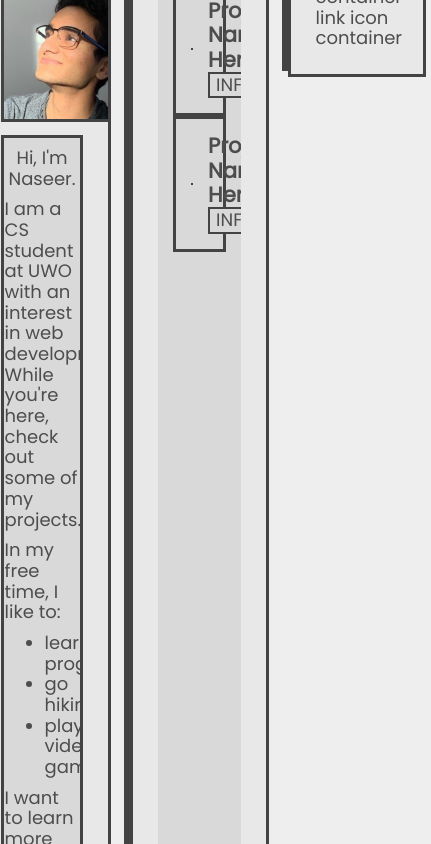
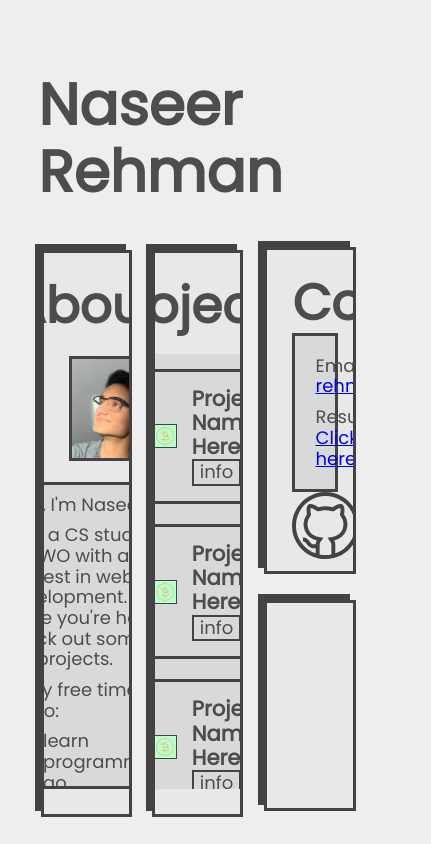
Before and after one commit to naseer-rehman/nacereal.github.io, a React (Create React App) app: page / in a window 390 px wide. Shown: the top 844 px of the page, 431 px wide, since content can reach past the window. Built offline with nearby package versions, Linux system fonts and the light colour scheme.

Commit message:
Updated styling and completed section contents
- Fixed responsiveness of box dimensions
- Added project card icons and spacing
- Added contact section content + styling

```diff
--- a/src/components/ContactCard.js
+++ b/src/components/ContactCard.js
@@ -1,15 +1,28 @@
 import "./styles/ContactCard.scss";
 
 const ContactCard = () => {
+  const email = "rehmn.nas@gmail.com";
+
   return (
     <div className="ContentCard ContactCard">
       <h2>Contact</h2>
-      <div className="links-container">
-        link container
+      <div className="links-container content-box">
+        <p>Email: <a href={`mailto:${email}`}>{email}</a></p>
+        <p>Resume: <a href="#">Click here</a></p>
       </div>
       <div className="horizontal-line-separator"></div>
-      <div className="link-icon-container">
-        link icon container
+      <div className="icon-links-container">
+        <a className="icon-link" href="https://github.com/naseer-rehman">
+          <svg viewBox="0 0 512 512" xmlns="http://www.w3.org/2000/svg">
+            <path d="M256 0C115.3 0 0 116.3 0 257c0 139.9 114.3 255 256 255 141.6 0 256-115 256-255C512 116.3 396.7 0 256 0zm45 477.5a222.3 222.3 0 0 1-90 0v-70.2c0-16.8 4.5-22.8 10.5-30.9 3-3.5 4.9-6.6 18.6-27.3l-23.1-3.6c-59.4-8.7-82.8-39.6-92.1-63.6a102 102 0 0 1 15.9-97.8 18 18 0 0 0 3.6-17.4 88.4 88.4 0 0 1-.9-44.1c16 2.3 32.3 13.7 45.9 21.9 6.3 3.7 9.6 2.7 12.6 3 11-2.3 28-7.8 54.3-7.8 16.2 0 33.3 2.4 50.1 7.2 3 0 7.8 2.5 16.2-2.4 14.3-8.7 30-19.7 45.9-21.9 3 8.4 3.6 30.3-.9 44.1a18 18 0 0 0 3.6 17.4 102 102 0 0 1 15.9 97.8c-9.3 24-32.7 54.9-92.1 63.6l-23.1 3.6c14.2 21.4 15.7 24 18.6 27.3 6 8.1 10.5 14.1 10.5 30.9zm30-8.7v-61.5a72 72 0 0 0-8.4-36.9c45.6-12.3 78-39.3 92.4-78a131.9 131.9 0 0 0-17.1-123c4.5-20.1 4.5-52.2-6.3-67.2A23.4 23.4 0 0 0 371.8 92h-.3c-23.3 1.3-41.6 13-61.2 24.9a207.2 207.2 0 0 0-108.3 0c-20.7-12.5-38.8-23.7-62.7-24.9a23 23 0 0 0-18.9 10.2c-10.8 15-10.8 47.1-6.3 67.2a132 132 0 0 0-17.1 123c14.4 38.7 46.8 65.7 92.4 78a65 65 0 0 0-7.8 26.3 40 40 0 0 1-24.7 2 33 33 0 0 1-19.2-16.5c-12-20-32.2-36.3-55.3-34.2l2.6 30c10.7-1 21.4 10.3 26.9 19.7a63 63 0 0 0 36.5 29.9 63.5 63.5 0 0 0 32.6.9v40.4A225.5 225.5 0 0 1 30 257C30 132.8 131.8 30 256 30s226 102.8 226 227c0 97.8-63.7 181.2-151 211.8zm0 0"/>
+          </svg>
+        </a>
+        <a className="icon-link" href="https://www.linkedin.com/in/naseer-rehman/">
+          <svg xmlns="http://www.w3.org/2000/svg" viewBox="0 0 50 50">
+            <path d="M44 1H6a5 5 0 0 0-5 5v38a5 5 0 0 0 5 5h38a5 5 0 0 0 5-5V6a5 5 0 0 0-5-5zm3 43a3 3 0 0 1-3 3H6a3 3 0 0 1-3-3V6a3 3 0 0 1 3-3h38a3 3 0 0 1 3 3v38z"/>
+            <path d="M8 42h8V19H8v23zm2-21h4v19h-4V21zm2-14a5 5 0 1 0 .01 10.01A5 5 0 0 0 12 7zm0 8a3 3 0 1 1 0-6 3 3 0 0 1 0 6zm19 4c-1.36 0-2.7.3-4 .92V19h-8v23h8V31a4 4 0 0 1 8 0v11h8V31c0-6.62-5.38-12-12-12zm10 21h-4v-9a6 6 0 0 0-12 0v9h-4V21h4v2.52l1.56-1.06A7.87 7.87 0 0 1 31 21c5.51 0 10 4.49 10 10v9z"/>
+          </svg>
+        </a>
       </div>
     </div>
   );
--- a/src/components/ProjectCard.js
+++ b/src/components/ProjectCard.js
@@ -11,8 +11,12 @@ const ProjectCard = () => {
       <div className="project-card-info">
         <h3>Project Name Here</h3>
         <div className="project-card-button-container">
-          <button>INFO</button>
-          <button><span>git</span></button>
+          <button>info</button>
+          <a className="icon-link" href="#" target="__blank">
+            <svg viewBox="0 0 512 512" xmlns="http://www.w3.org/2000/svg">
+              <path d="M256 0C115.3 0 0 116.3 0 257c0 139.9 114.3 255 256 255 141.6 0 256-115 256-255C512 116.3 396.7 0 256 0zm45 477.5a222.3 222.3 0 0 1-90 0v-70.2c0-16.8 4.5-22.8 10.5-30.9 3-3.5 4.9-6.6 18.6-27.3l-23.1-3.6c-59.4-8.7-82.8-39.6-92.1-63.6a102 102 0 0 1 15.9-97.8 18 18 0 0 0 3.6-17.4 88.4 88.4 0 0 1-.9-44.1c16 2.3 32.3 13.7 45.9 21.9 6.3 3.7 9.6 2.7 12.6 3 11-2.3 28-7.8 54.3-7.8 16.2 0 33.3 2.4 50.1 7.2 3 0 7.8 2.5 16.2-2.4 14.3-8.7 30-19.7 45.9-21.9 3 8.4 3.6 30.3-.9 44.1a18 18 0 0 0 3.6 17.4 102 102 0 0 1 15.9 97.8c-9.3 24-32.7 54.9-92.1 63.6l-23.1 3.6c14.2 21.4 15.7 24 18.6 27.3 6 8.1 10.5 14.1 10.5 30.9zm30-8.7v-61.5a72 72 0 0 0-8.4-36.9c45.6-12.3 78-39.3 92.4-78a131.9 131.9 0 0 0-17.1-123c4.5-20.1 4.5-52.2-6.3-67.2A23.4 23.4 0 0 0 371.8 92h-.3c-23.3 1.3-41.6 13-61.2 24.9a207.2 207.2 0 0 0-108.3 0c-20.7-12.5-38.8-23.7-62.7-24.9a23 23 0 0 0-18.9 10.2c-10.8 15-10.8 47.1-6.3 67.2a132 132 0 0 0-17.1 123c14.4 38.7 46.8 65.7 92.4 78a65 65 0 0 0-7.8 26.3 40 40 0 0 1-24.7 2 33 33 0 0 1-19.2-16.5c-12-20-32.2-36.3-55.3-34.2l2.6 30c10.7-1 21.4 10.3 26.9 19.7a63 63 0 0 0 36.5 29.9 63.5 63.5 0 0 0 32.6.9v40.4A225.5 225.5 0 0 1 30 257C30 132.8 131.8 30 256 30s226 102.8 226 227c0 97.8-63.7 181.2-151 211.8zm0 0"/>
+            </svg>
+        </a>
         </div>
       </div>
     </div>
--- a/src/components/ProjectsListCard.js
+++ b/src/components/ProjectsListCard.js
@@ -7,7 +7,7 @@ const ProjectsListCard = () => {
     <div className="ContentCard ProjectsListCard">
       <h2>Projects</h2>
       <div className="project-cards-container content-box">
-        {Array.from({length: 2}, () => <ProjectCard />)}
+        {Array.from({length: 10}, () => <ProjectCard />)}
       </div>
     </div>
   );
--- a/src/components/styles/AboutCard.scss
+++ b/src/components/styles/AboutCard.scss
@@ -3,20 +3,29 @@
 
 .AboutCard {
   @include ContentCard.contentCard;
+  display: inline-flex;
+  flex-direction: column;
+  align-items: center;
+  justify-content: space-between;
+  width: 29.28%;
+  height: 100%;
+  box-sizing: border-box;
 
   .about-me-photo-container {
     text-align: center;
+    width: 100%;
+    height: 20.519%;
 
     > .about-me-photo {
-      width: 150px;
-      height: auto;
+      height: 100%;
+      width: auto;
       aspect-ratio: 1;
+      box-sizing: border-box;
     }
   }
 
   .paragraph-container {
-    margin-top: 0.5rem;
-    padding: 0 1.19%;
+    padding: 0 0.5rem;
     background: colors.$content-bg-color;
     height: 59%;
     overflow-x: hidden;
--- a/src/components/styles/App.scss
+++ b/src/components/styles/App.scss
@@ -1,4 +1,6 @@
 @use "./colors";
+@use "./ContentCard";
+@use "sass:math";
 
 body, html {
   width: 100%;
@@ -10,22 +12,48 @@ body {
 }
 
 .App {
-  display: inline-flex;
+  display: flex;
   flex-direction: column;
   align-items: center;
+  justify-content: center;
+  width: 100%; // Added new
+  height: 100%; // Added new
 
   .name-title-container {
     text-align: left;
-    width: 100%;
+    width: 80.41%; // Added new
   }
 
   .cards-container {
     display: flex;
+    width: 80.41%; // Added new
+    height: 67.12%; // Added new
+    $card-gap: 6.27%;
+
+    > * {
+      margin-left: math.div($card-gap, 2);
+      margin-right: math.div($card-gap, 2);
+    }
+
+    > *:last-child {
+      margin-right: 0;
+    }
+
+    > *:first-child {
+      margin-left: 0;
+    }
   }
 
   .stacked-cards-container {
-    display: flex;
+    display: inline-flex;
+    align-items: center;
+    flex-direction: column;
     justify-content: space-between;
-    flex-direction: column;
+    width: 29.28%;
+    height: 100%;
+    box-sizing: border-box;
+    position: relative;
+    left: -0.5 * ContentCard.$offset;
+    // margin: (-0.5 * ContentCard.$offset) 0 0 (calc((-0.5 * ContentCard.$offset))); // Removed 2vw left/right
   }
 }
--- a/src/components/styles/ContactCard.scss
+++ b/src/components/styles/ContactCard.scss
@@ -1,9 +1,52 @@
 @use "./ContentCard";
+@use "./colors";
 
 .ContactCard {
   @include ContentCard.contentCard;
+  width: 100%;
+  box-sizing: border-box;
+  position: unset;
+  display: flex;
+  flex-direction: column;
+  justify-content: space-between;
+  height: 57.59%;
+
+  > .links-container {
+
+    > *:first-child {
+      margin-top: 0;
+    }
+
+    > *:last-child {
+      margin-bottom: 0;
+    }
+
+    padding: 20px;
+  }
+
+  > .horizontal-line-separator {
+    width: 60%;
+    margin: 0 20%;
+    height: 3px;
+    background: colors.$outline-color;
+  }
+
+  > .icon-links-container {
+    display: flex;
+    justify-content: space-evenly;
+    align-items: center;
+
+    > a {
+      height: 67px;
+      width: auto;
+      aspect-ratio: 1;
+    }
+  }
 }
 
 .DinoCard {
   @include ContentCard.contentCard;
+  width: 100%;
+  box-sizing: border-box;
+  position: unset;
 }
--- a/src/components/styles/NameTitle.scss
+++ b/src/components/styles/NameTitle.scss
@@ -1,5 +1,4 @@
 .NameTitle {
-  font-size: (70 / 16) * 1rem;
+  font-size: (58 / 16) * 1rem;
   font-family: "Poppins";
-  margin: 4vh 2vw;
 }
--- a/src/components/styles/ProjectCard.scss
+++ b/src/components/styles/ProjectCard.scss
@@ -1,4 +1,5 @@
 @use "./colors";
+@use "sass:math";
 
 .ProjectCard {
   display: inline-flex;
@@ -6,6 +7,18 @@
   padding: 15px;
   box-sizing: border-box;
   background: colors.$card-bg-color;
+  position: relative;
+  z-index: 1;
+  $gap-size: 20px;
+  margin: math.div($gap-size, 2) 0;
+
+  &:first-child {
+    margin-top: 0;
+  }
+
+  &:last-child {
+    margin-bottom: 0;
+  }
 
   h3 {
     margin: 0;
--- a/src/components/styles/ProjectsListCard.scss
+++ b/src/components/styles/ProjectsListCard.scss
@@ -2,6 +2,13 @@
 
 .ProjectsListCard {
   @include ContentCard.contentCard;
+  display: inline-flex;
+  align-items: center;
+  flex-direction: column;
+  justify-content: space-between;
+  width: 29.28%;
+  height: 100%;
+  box-sizing: border-box;
 
   .project-cards-container {
     border: none; // Remove the border form a normal content box
--- a/src/components/styles/_ContentCard.scss
+++ b/src/components/styles/_ContentCard.scss
@@ -1,7 +1,7 @@
 @use "./colors";
+$offset: -6px;
 
 @mixin contentCard() {
-  $offset: -6px;
   $outline-width: 3px;
   display: inline-block;
   background: colors.$card-bg-color;
@@ -10,8 +10,8 @@
   position: relative;
   left: -0.5 * $offset;
   top: -0.5 * $offset;
-  margin: (-0.5 * $offset) 2vw 0 (calc((-0.5 * $offset + 2vw)));
-  width: 21.25vw;
+  margin: (-0.5 * $offset) 0 0 (calc((-0.5 * $offset))); // Removed 2vw left/right
+  // width: 21.25vw; // Added new
   // max-height: 725px;
   padding: 25px;
   vertical-align: bottom;
@@ -21,8 +21,9 @@
 
   h2 {
     text-align: center;
-    font-size: 4rem;
-    margin: 0.6% 0 4.46% 0;
+    font-size: (50 / 16) * 1rem;
+    // margin: 0.6% 0 4.46% 0;
+    margin: 0;
   }
 
   p, ul {
@@ -35,7 +36,6 @@
 
   .content-box {
     border: 3px solid colors.$outline-color;
-    box-sizing: border-box;
     background: colors.$content-bg-color;
   }
 }
--- a/src/index.scss
+++ b/src/index.scss
@@ -20,6 +20,11 @@ body {
   align-items: center;
 }
 
+#root {
+  width: 100%;
+  height: 100%;
+}
+
 button {
   background: colors.$content-bg-color;
   border: 3px solid colors.$outline-color;
@@ -34,3 +39,26 @@ button:hover {
 img {
   border: 3px solid colors.$outline-color;
 }
+
+.icon-link {
+  display: flex;
+  justify-content: center;
+  align-items: center;
+
+  > svg {
+    fill: colors.$outline-color;
+    height: 100%;
+    width: auto;
+    aspect-ratio: 1;
+  }
+
+  &:hover {
+    > svg {
+      $shadow-red: red(colors.$outline-color);
+      $shadow-green: green(colors.$outline-color);
+      $shadow-blue: blue(colors.$outline-color);
+      $shadow-opacity: 0.75;
+      filter: drop-shadow(0 0 2px rgba($shadow-red, $shadow-green, $shadow-blue, $shadow-opacity));
+    }
+  }
+}
```
Also changed, not shown: src/images/8940521141586787807.svg (added), src/images/github-icon.svg (added).
